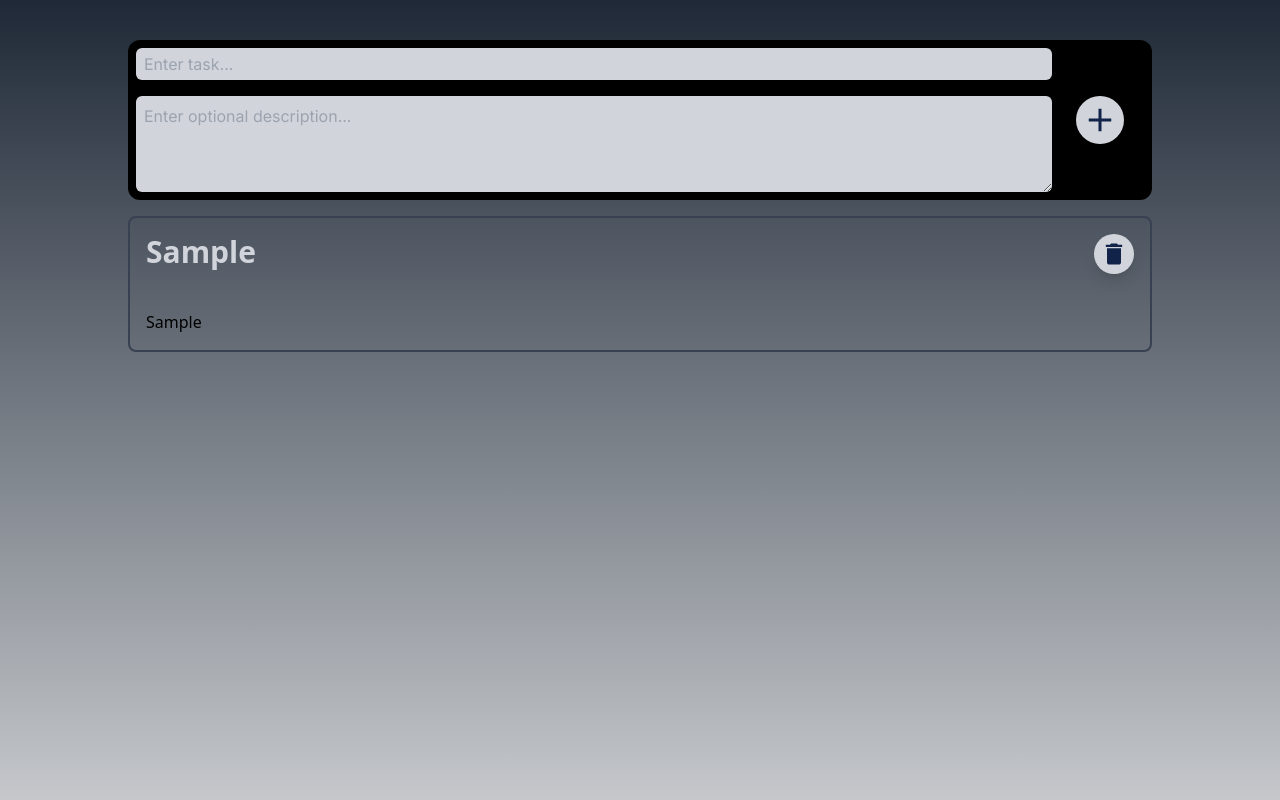
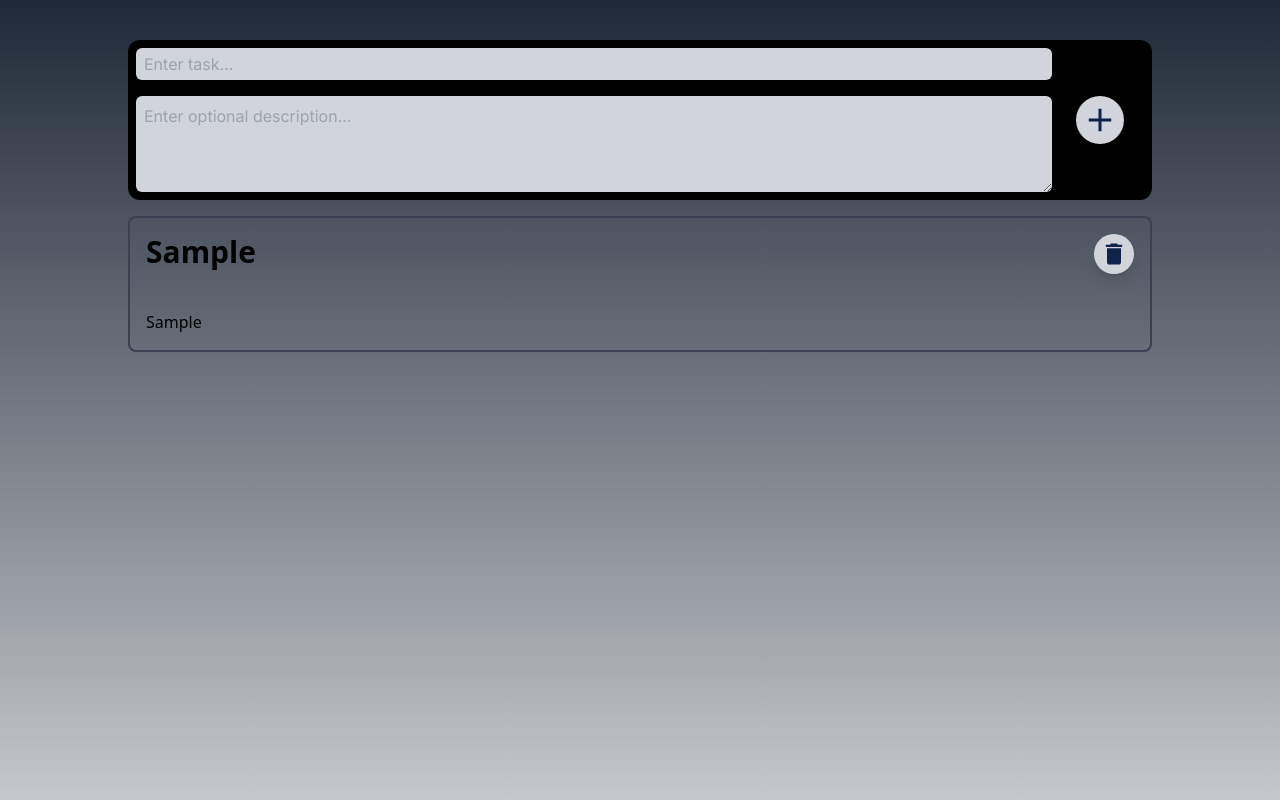
Before and after one commit to AbheetChaudhary/TaskMaster, a Next.js app: page / in a window 1280 px wide. Both pictures are taken after typing "Sample", "Sample" into the empty fields and a click on the button "add task". Shown: the top 800 px of the page. Built offline with nearby package versions, Linux system fonts and the light colour scheme.

Commit message:
Try to fix darkmode for chrome

```diff
--- a/app/page.js
+++ b/app/page.js
@@ -77,7 +77,7 @@ export default function Home() {
             className='flex flex-col border-2 border-gray-700 rounded-lg p-4'
           >
             <div className='flex justify-between'>
-              <p className='font-sans text-3xl font-bold text-gray-300'>
+              <p className='font-sans text-3xl font-bold dark:text-gray-300 text-black'>
                 {todo.task}
               </p>
               <button onClick={() => deleteTodo(todo.id)}>
@@ -86,7 +86,7 @@ export default function Home() {
             </div>
             <div>
               <hr class='w-full h-1 mx-auto my-2 border-0 rounded md:my-4 dark:bg-gray-700' />
-              <p className='font-sans'>{todo.description}</p>
+              <p className='font-sans dark:text-gray-300 text-black'>{todo.description}</p>
             </div>
           </li>
         ))}
```
